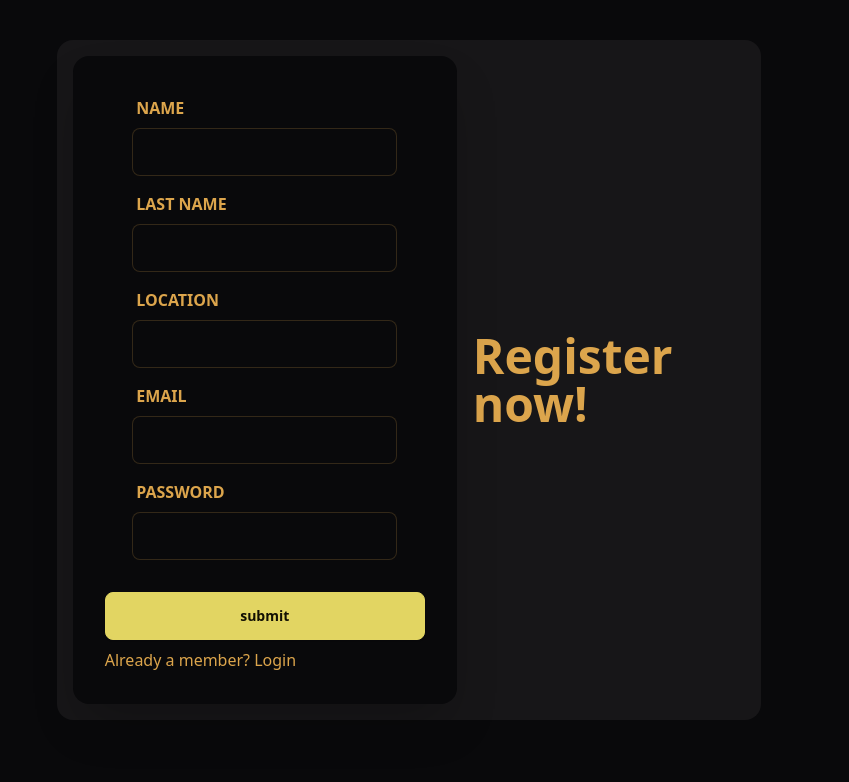
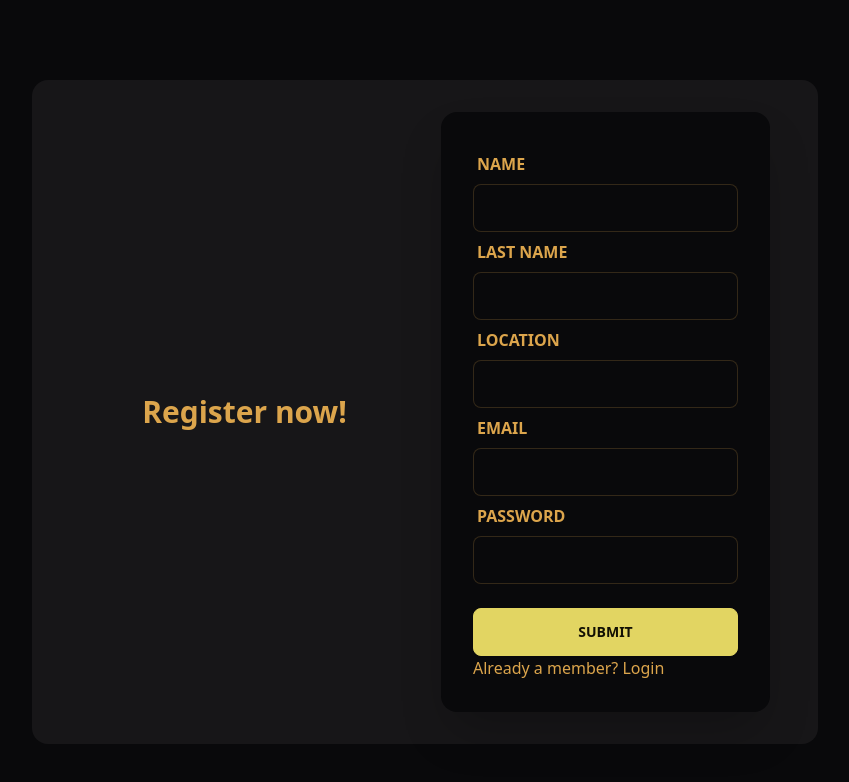
Before and after one commit to Papa-Sean/beatTheHouse, a React (Vite) app in the folder client/: page /register in a window 1280 px wide. Shown: the top 782 px of the page, without its empty margins (231-1080 px from the left). Built offline with nearby package versions, Linux system fonts and the light colour scheme.

Commit message:
Tailwind changes login/register

```diff
--- a/client/src/components/FormRow.jsx
+++ b/client/src/components/FormRow.jsx
@@ -2,10 +2,10 @@ import React from 'react';
 
 const FormRow = ({ type, name, labelText, defaultValue }) => {
   return (
-    <div className='form-control items-center text-left align-element'>
+    <div className='grid'>
       <label
         htmlFor={name}
-        className='form-control w-full max-w-xs'
+        className='grid'
       >
         <span className='label uppercase font-bold '>{labelText || name}</span>
       </label>
@@ -13,7 +13,7 @@ const FormRow = ({ type, name, labelText, defaultValue }) => {
         type={type}
         id={name}
         name={name}
-        className='input input-bordered text-accent-content w-fit'
+        className='input input-bordered text-accent-content grid'
         defaultValue={defaultValue || ''}
         required
       />
--- a/client/src/pages/Login.jsx
+++ b/client/src/pages/Login.jsx
@@ -23,10 +23,12 @@ const Login = () => {
   const isSubmitting = navigation.state === 'submitting';
   return (
     <>
-      <div className='hero bg-base-200 min-h-fit mt-20 mb-20 rounded-2lg px-8 py-8'>
-        <div className='hero-content items-center flex-col lg:flex-row-reverse'>
-          <div className='text-center'>
-            <h1 className='text-5xl font-bold'>Login now!</h1>
+      <div className='hero bg-base-200 min-h-fit mt-20 mb-20 rounded-2xl px-8 py-8 m-4'>
+        <div className='grid sm:grid-cols-2 gap-8'>
+          <div className='grid '>
+            <h1 className='grid place-content-center text-5xl font-bold'>
+              Login now!
+            </h1>
           </div>
           <div className='card bg-base-100 w-full max-w-sm shrink-0 shadow-2xl'>
             <Form
@@ -55,7 +57,7 @@ const Login = () => {
 
               <div className='form-control mt-6'>
                 <button
-                  className='btn btn-warning'
+                  className='btn btn-warning uppercase'
                   disabled={isSubmitting}
                 >
                   {isSubmitting ? 'submitting...' : 'submit'}
--- a/client/src/pages/Register.jsx
+++ b/client/src/pages/Register.jsx
@@ -22,18 +22,20 @@ const Register = () => {
   const navigation = useNavigation();
   const isSubmitting = navigation.state === 'submitting';
   return (
-    <div className='hero bg-base-200 min-h-fit mt-10 mb-10 rounded-2xl '>
-      <div className='hero-content flex-col lg:flex-row-reverse'>
-        <div className='text-center lg:text-left'>
-          <h1 className='text-5xl font-bold'>Register now!</h1>
+    <div className='hero bg-base-200 min-h-fit mt-20 mb-20 rounded-2xl px-8 py-8 m-4 '>
+      <div className='grid sm:grid-cols-2 gap-8'>
+        <div className='grid'>
+          <h1 className='grid place-content-center text-3xl font-bold'>
+            Register now!
+          </h1>
         </div>
         <div className='card bg-base-100 w-full max-w-sm shrink-0 shadow-2xl'>
           <Form
             method='post'
-            className='card-body'
+            className='grid m-8'
           >
             <FormRow
-              className='form-control capitalize'
+              className='grid capitalize'
               type='text'
               name='name'
             />
@@ -64,7 +66,7 @@ const Register = () => {
                 className='btn btn-block btn-warning'
                 disabled={isSubmitting}
               >
-                {isSubmitting ? 'submitting...' : 'submit'}
+                {isSubmitting ? 'SUBMITTING...' : 'SUBMIT'}
               </button>
             </div>
 
```
